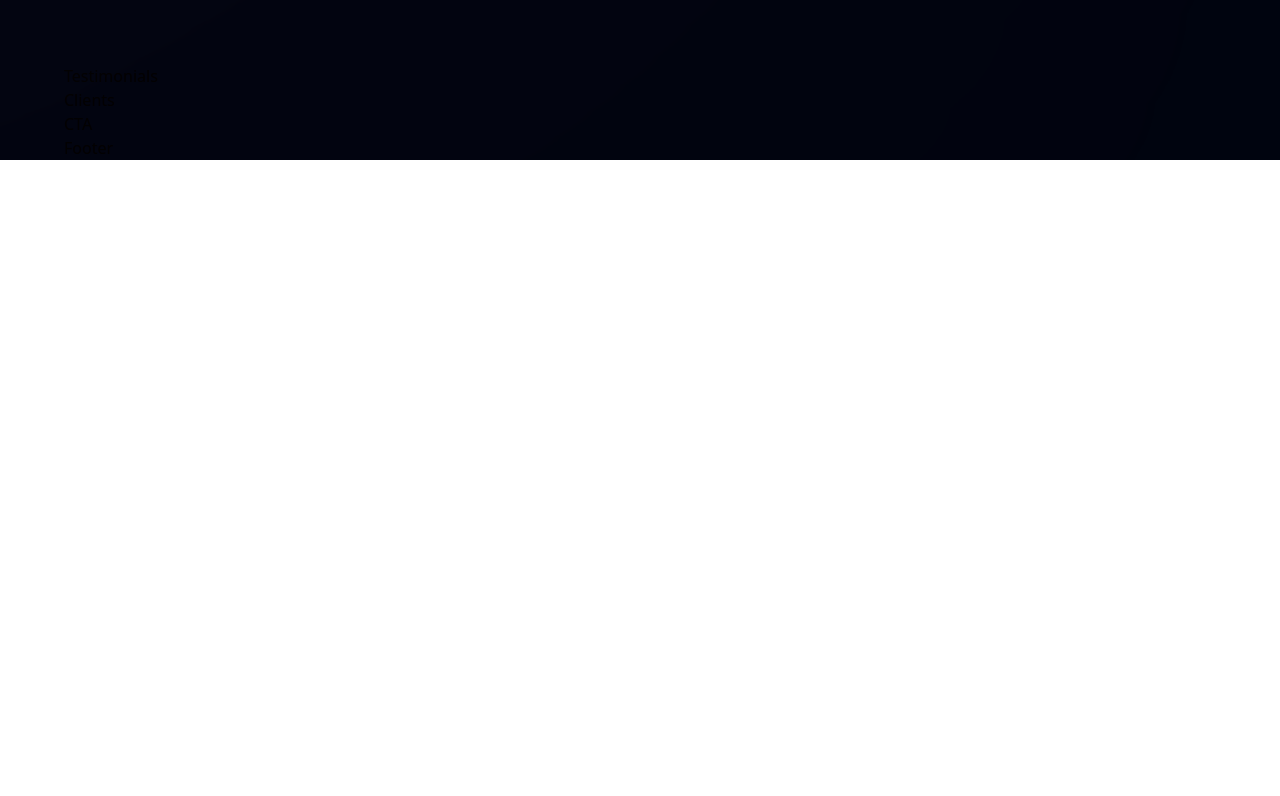
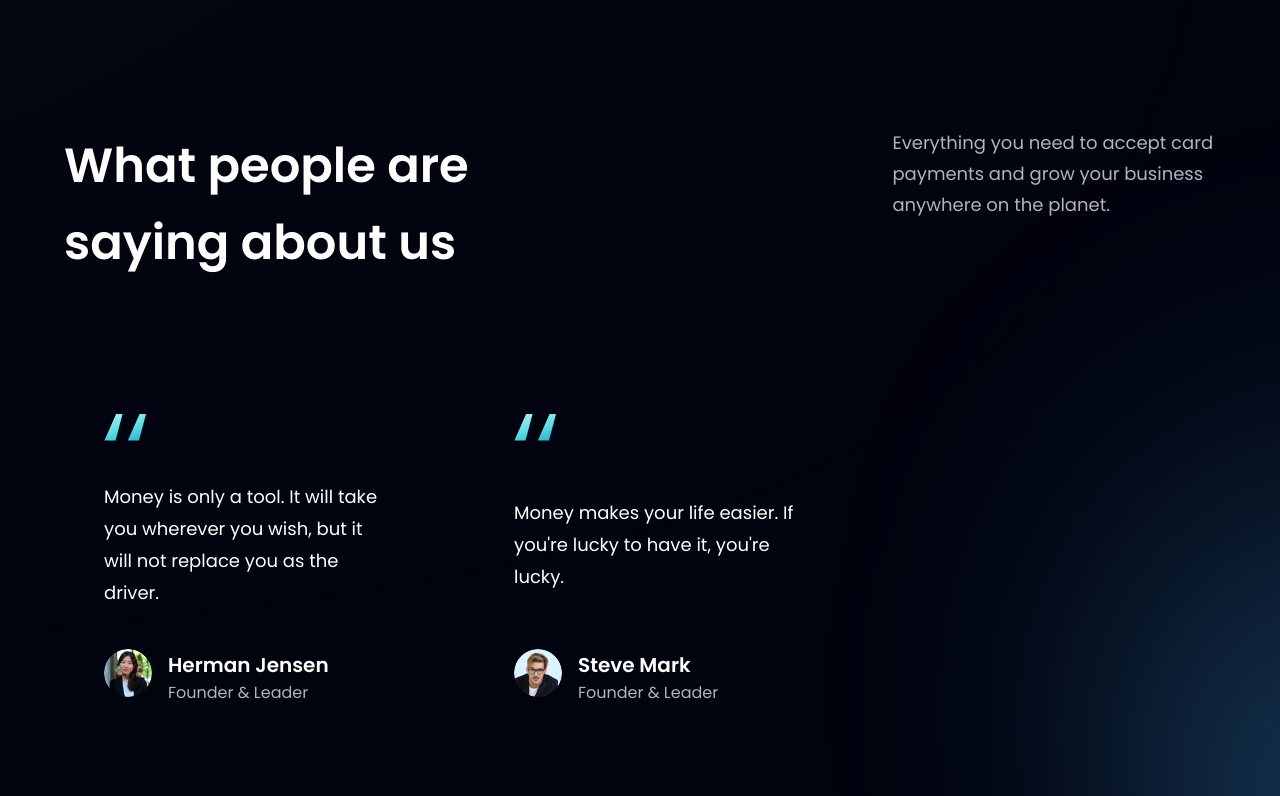
Before and after one commit to HubertKwiatkowski/jsmastery_business_app, a React (Vite) app: page / in a window 1280 px wide. Shown: the part 2684-3480 px from the top of the page. Before the commit the page ends 2844 px from the top, so only its background shows below. Built offline with nearby package versions, Linux system fonts and the light colour scheme.

Commit message:
testimonials section done

```diff
--- a/src/components/FeedbackCard.jsx
+++ b/src/components/FeedbackCard.jsx
@@ -1,11 +1,22 @@
-import React from 'react'
+import { quotes } from "../assets"
 
-const FeedbackCard = () => {
-  return (
-    <div>
-      FeedbackCard
+
+const FeedbackCard = ({ content, name, title, img }) => (
+  <div className="flex justify-between flex-col px-10 py-12 rounded-[20px] max-w-[370px] md:mr-10 sm:mr-5 mr-5 my-5 feedback-card">
+    <img src={quotes} alt="double_quotes" className="w-[42px] h-[27px] object-contain"/>
+    <p className="font-poppins fotn-normal text-[18px] leading-[32px] text-white my-10">{content}</p>
+
+    <div className="flex felx-row">
+      <img src={img} alt={name} className="w-[48px] h-[48px] rounded-full"/>
+
+      <div className="fex fex-col ml-4">
+        <h4 className="font-poppins font-semibold text-[20px] leading-[32px] text-white">{name}</h4>
+        <p className="font-poppins font-snormal text-[16px] leading-[24px] text-dimWhite">{title}</p>
+      </div>
     </div>
-  )
-}
+
+  </div>
+)
+
 
 export default FeedbackCard
--- a/src/components/Testimonials.jsx
+++ b/src/components/Testimonials.jsx
@@ -1,11 +1,24 @@
-import React from 'react'
+import { feedback } from "../constants"
+import styles from "../style"
+import FeedbackCard from "./FeedbackCard"
 
-const Testimonials = () => {
-  return (
-    <div>
-      Testimonials
+const Testimonials = () => (
+  <section id="clients" className={`${styles.paddingY} ${styles.flexCenter} flex-col relative`}>
+    <div className="absolute z-[0] w-[60%] h-[60%] -right-[50%] rounded-full blue__gradient"/>
+
+    <div className="w-full flex justify-between md:flex-row flec-col sm:mb-16 mb-6 relative z-[1]">
+      <h1 className={styles.heading2}>What people are <br className="sm:block hidden" />saying about us</h1>
+      <div className="-full md:mt-0 mt-6">
+        <p className={`${styles.paragraph} test-left max-w-[450px]`}>Everything you need to accept card payments and grow your business anywhere on the planet.</p>
+      </div>
     </div>
-  )
-}
+
+    <div className="flex flex-wrap sm:justify-start justify-center w-full feedback-container relative z-[1]">
+      {feedback.map((card) => (
+        <FeedbackCard key={card.id} {...card}/>
+      ))}
+    </div>
+  </section>
+)
 
 export default Testimonials
```
